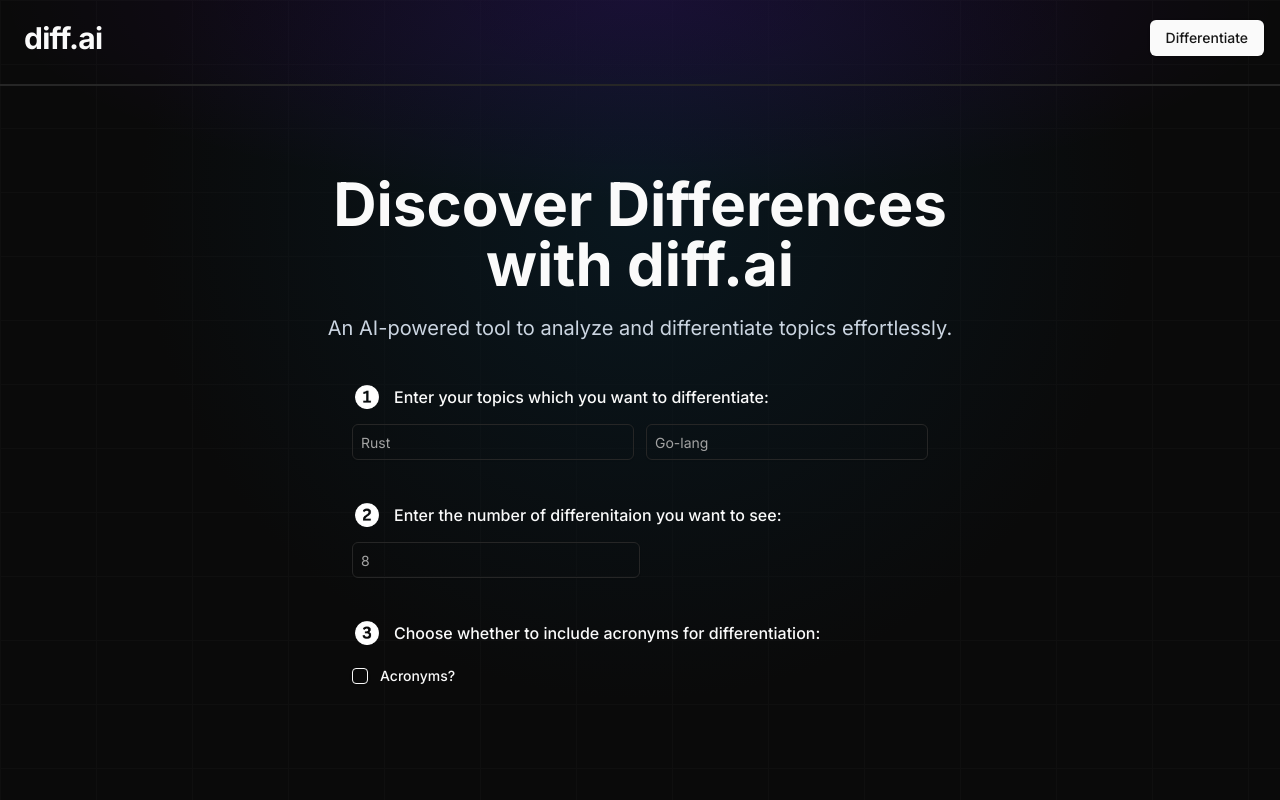
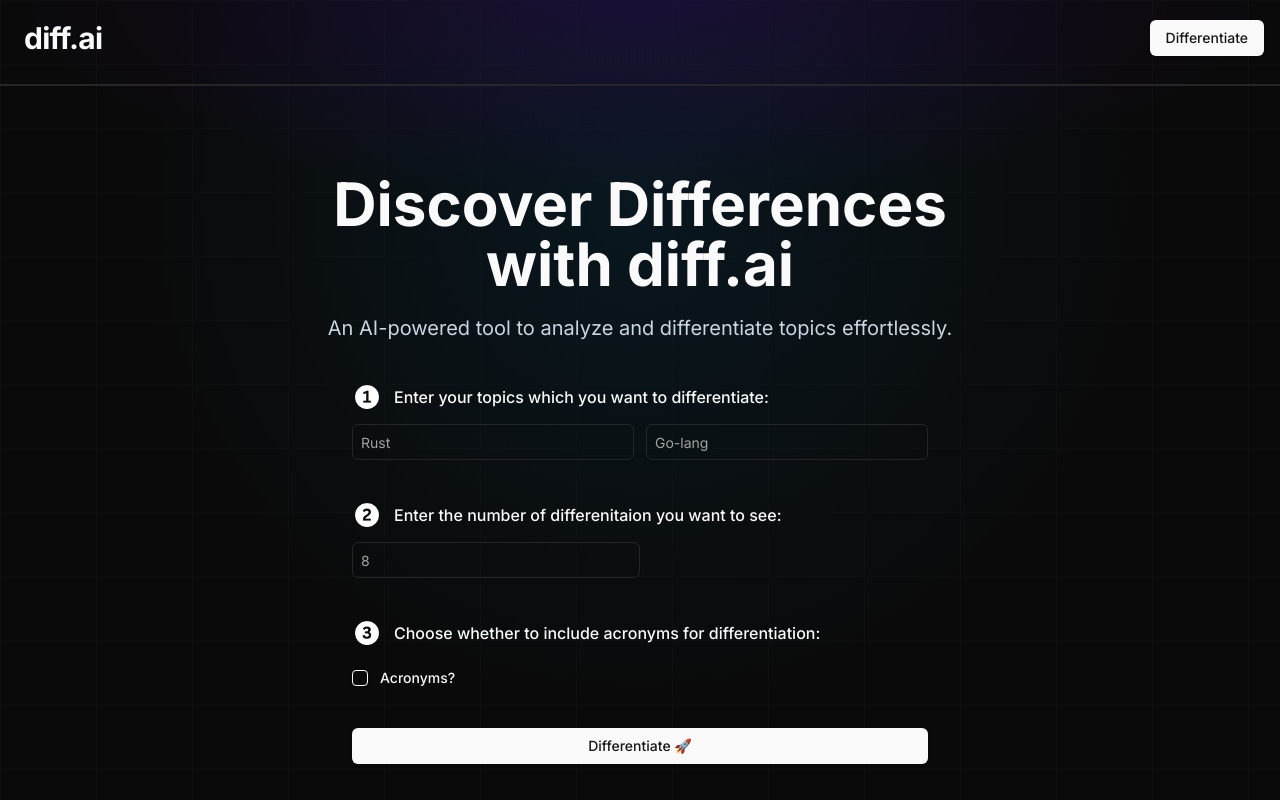
Before and after one commit to codescalper/diff.ai, a Next.js app: page / in a window 1280 px wide. Built offline with nearby package versions, Linux system fonts and the light colour scheme.

Commit message:
Add button for differentiation of acronyms

```diff
--- a/app/page.tsx
+++ b/app/page.tsx
@@ -1,3 +1,4 @@
+import { Button } from "@/components/ui/button"
 import { Checkbox } from "@/components/ui/checkbox"
 import { Input } from "@/components/ui/input"
 import Image from "next/image"
@@ -82,11 +83,12 @@ export default function Home() {
         <Checkbox id="acronymnOrNot" />
       <label
         htmlFor="acronymnOrNot"
-        className="text-sm font-medium leading-none peer-disabled:cursor-not-allowed peer-disabled:opacity-70"
+        className="text-sm pl-3 xl:pl-0 font-medium peer-disabled:cursor-not-allowed peer-disabled:opacity-70"
       >
         Acronyms?
       </label>
       </div>
+      <Button className='font-medium px-4 py-2 sm:mt-10 mt-8 hover:bg-white/80 w-full' > Differentiate 🚀 </Button>
 
       </div>
 </main>
```
